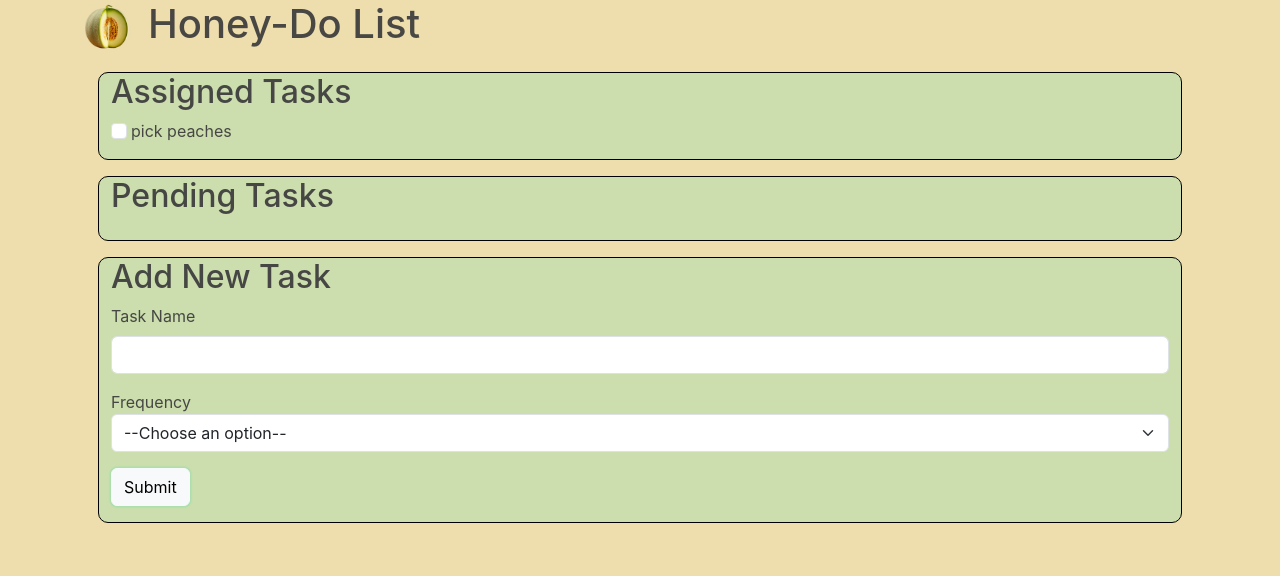
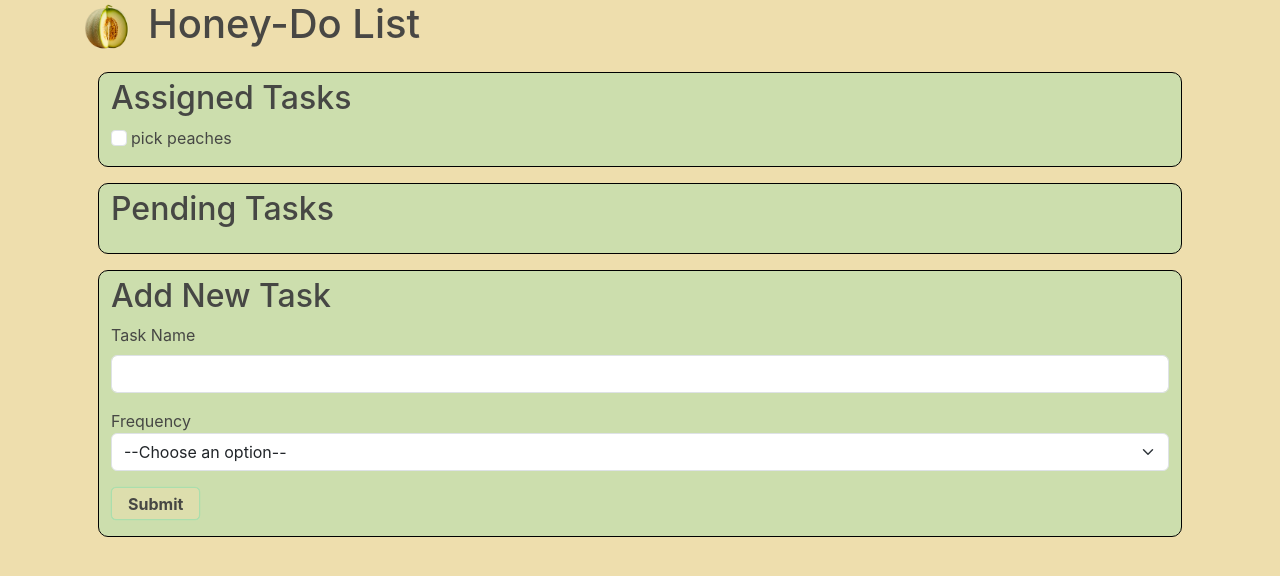
Before and after one commit to javar10/Honey-Do-List_React, a React (Create React App) app: page / in a window 1280 px wide. Shown: the top 576 px of the page. Built offline with nearby package versions, Linux system fonts and the light colour scheme.

Commit message:
updated button CSS

```diff
--- a/src/App.css
+++ b/src/App.css
@@ -25,23 +25,41 @@ body {
   color: var(--main-text);
 }
 
-button, .button {
-  background-color: var(--feature-color);
-  border: .1px solid var(--accent-color);
+h2 {
+  padding-top: .4rem;
+}
+button, .button, .btn-light, .btn, .btn-primary {
+  background-color: var(--feature-color) !important;
+  border: 1px solid var(--accent-color) !important;
   border-radius: 5px;
-  box-shadow: 0 0 1.5px 1.5px var(--accent-color);
-  color: var(--main-text);
+  box-shadow: 0 0 .25px .25px var(--accent-color) !important;
+  color: var(--main-text) !important;
   font-weight: bold;
   margin-bottom: 1rem;
   padding: .2rem 1rem;
 }
 
-button:hover, .button:hover, .button:active, .button:focus {
-  background-color: var(--alt-color);
-  border: .1px solid var(--accent-color);
-  color: var(--main-text);
+button:hover, .button:hover, .btn.show, .userform {
+  background-color: var(--alt-color)!important;
+  border: .1px solid var(--accent-color)!important;
+  color: var(--main-text)!important;
+  box-shadow: 0 0 .25px .25px var(--accent-color) !important;
+}
 
+.dropdown-item:hover, .dropdown-item:active {
+  background-color: var(--accent-color)!important;
+  color: var(--main-text)!important;
+  font-weight: bold;
 }
+/* .btn-primary {
+  background-color: var(--alt-color)!important;
+} */
+
+ /* {
+  background-color: var(--alt-color)!important;
+  border: .1px solid var(--accent-color)!important;
+  color: var(--main-text)!important;
+} */
 
 form input {
   background-color: var(--feature-color);
--- a/src/components/NewTaskForm.js
+++ b/src/components/NewTaskForm.js
@@ -39,7 +39,7 @@ function NewTaskForm({taskList, setTaskList}) {
                         <option value="Monthly">Monthly</option>
                     </select>
                 </div>
-                <button type="submit" name="button" className="btn btn-light" value="submit">Submit</button>
+                <button type="submit" name="button" className="btn btn-primary" value="submit">Submit</button>
             </form>
         </>
     );
--- a/src/components/UserList.js
+++ b/src/components/UserList.js
@@ -6,11 +6,12 @@ function UserList({taskList, setTaskList, assignedList, setAssignedList, usersAr
     function handleClick(e) {
         setAssignedList([...assignedList, task]);
         setTaskList(taskList.filter(li => li !== task));
+
     }
 
     return (
-        <Dropdown.Menu>
-            {USERS.map(user => <Dropdown.Item onClick={handleClick}>{user}</Dropdown.Item>)}
+        <Dropdown.Menu className='userform'>
+            {USERS.map(user => <Dropdown.Item  onClick={handleClick}>{user}</Dropdown.Item>)}
         </Dropdown.Menu>
     );
 }
--- a/src/components/buttons/AssignTaskBtn.js
+++ b/src/components/buttons/AssignTaskBtn.js
@@ -5,7 +5,7 @@ import Dropdown from 'react-bootstrap/Dropdown';
 function AssignTaskBtn({taskList, setTaskList, assignedList, setAssignedList, usersArray, task}) {
     return (
         <Dropdown>
-            <Dropdown.Toggle className="button" id="dropdown-basic">
+            <Dropdown.Toggle className="button btn-assign" id="dropdown-basic">
                 Assign
             </Dropdown.Toggle>
             <UserList taskList={taskList} setTaskList={setTaskList} assignedList={assignedList} setAssignedList={setAssignedList} task={task}/>
```
